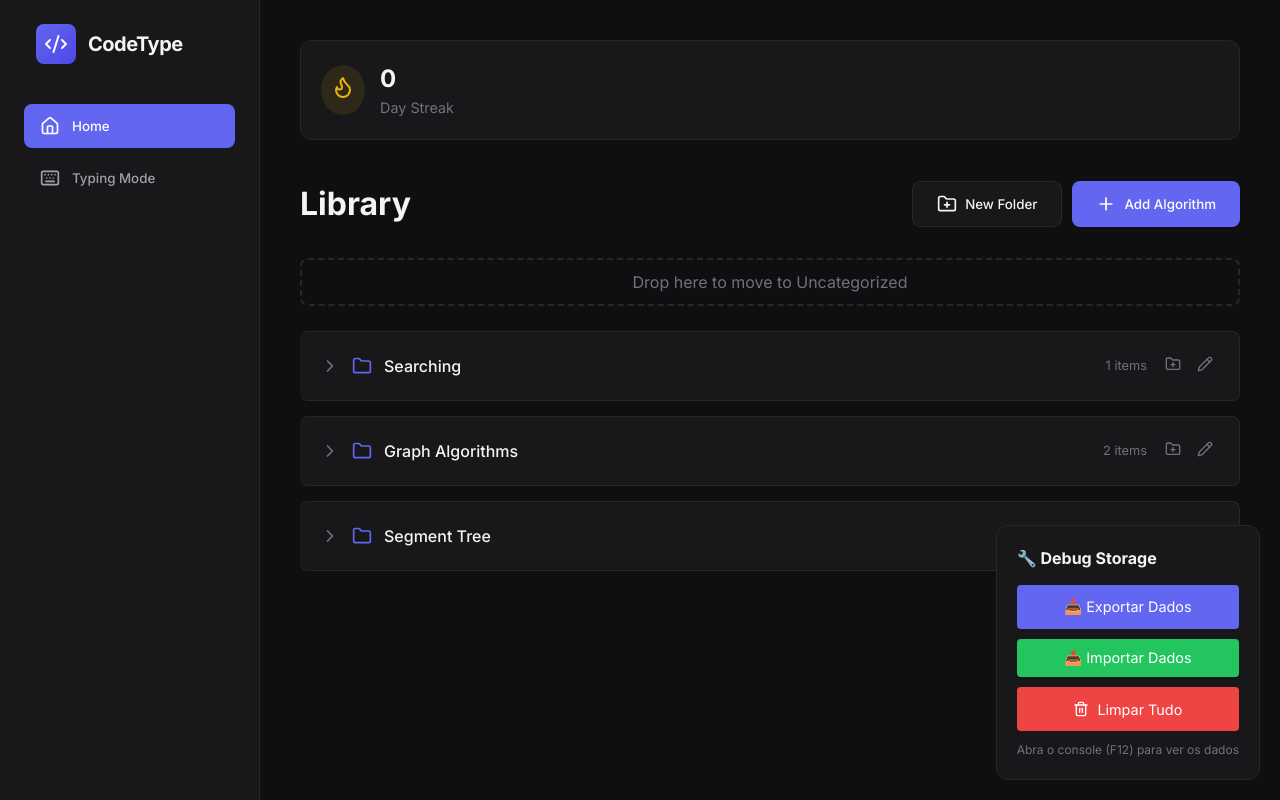
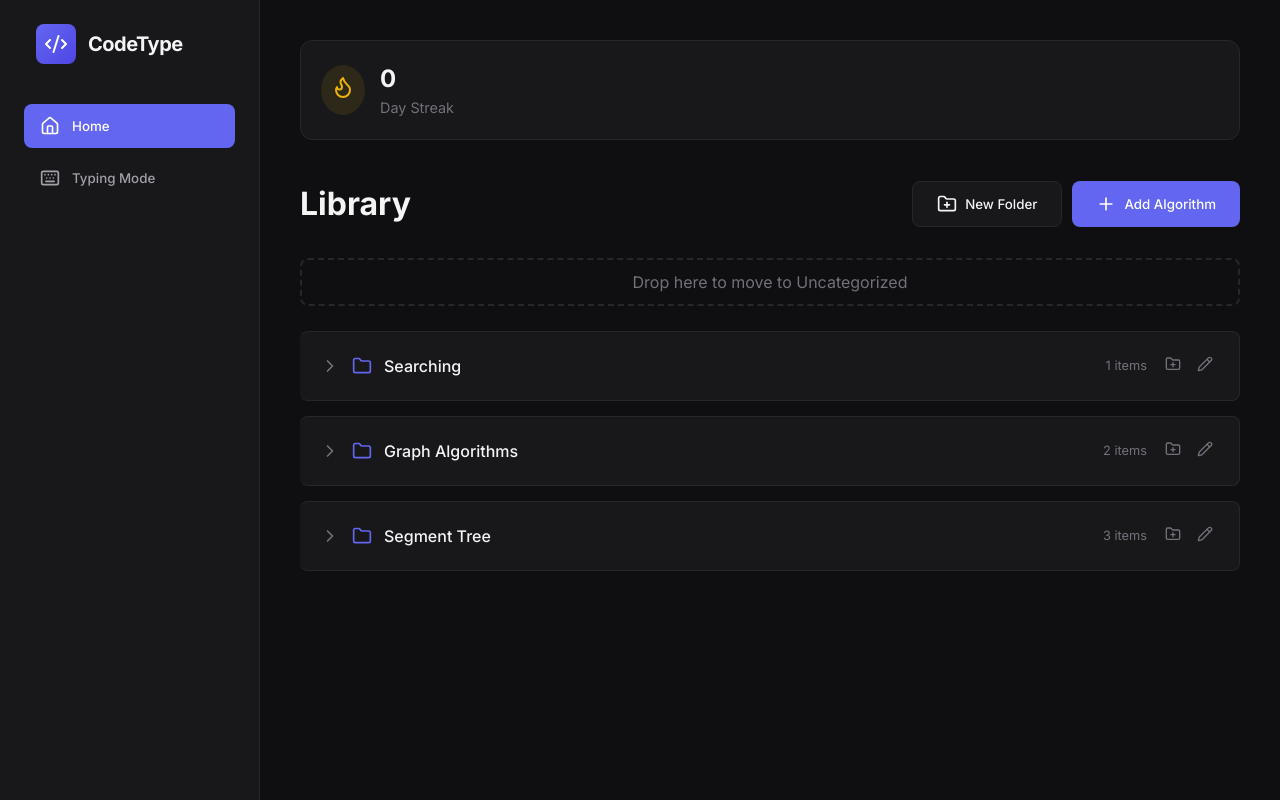
Before and after one commit to yaaggo/codetype, a React (Vite) app: page / in a window 1280 px wide. Built offline with nearby package versions, Linux system fonts and the light colour scheme.

Commit message:
feat: create main application component with view routing and state management, and update .gitignore to exclude a backup file.

```diff
--- a/src/App.jsx
+++ b/src/App.jsx
@@ -2,7 +2,6 @@ import React, { useState } from 'react';
 import Layout from './components/Layout';
 import Home from './components/Home';
 import MonkeyMode from './components/MonkeyMode';
-import DebugStorage from './components/DebugStorage';
 
 function App() {
   const [currentView, setCurrentView] = useState('home');
@@ -20,12 +19,9 @@ function App() {
   };
 
   return (
-    <>
-      <Layout currentView={currentView} setView={setCurrentView}>
-        {renderView()}
-      </Layout>
-      <DebugStorage />
-    </>
+    <Layout currentView={currentView} setView={setCurrentView}>
+      {renderView()}
+    </Layout>
   );
 }
 
```
Also changed, not shown: 1 other file (tests, documents, lock files or other folders).
